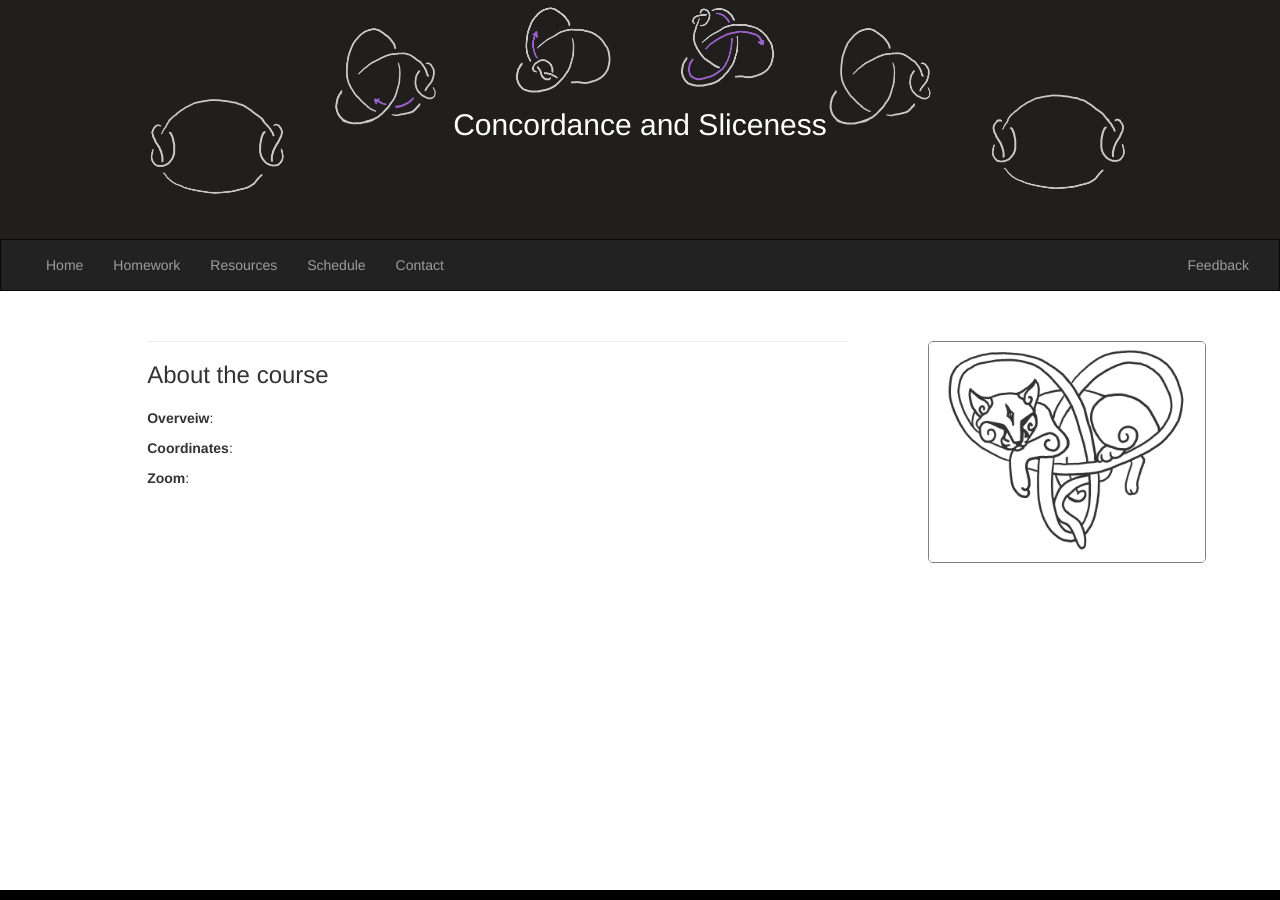
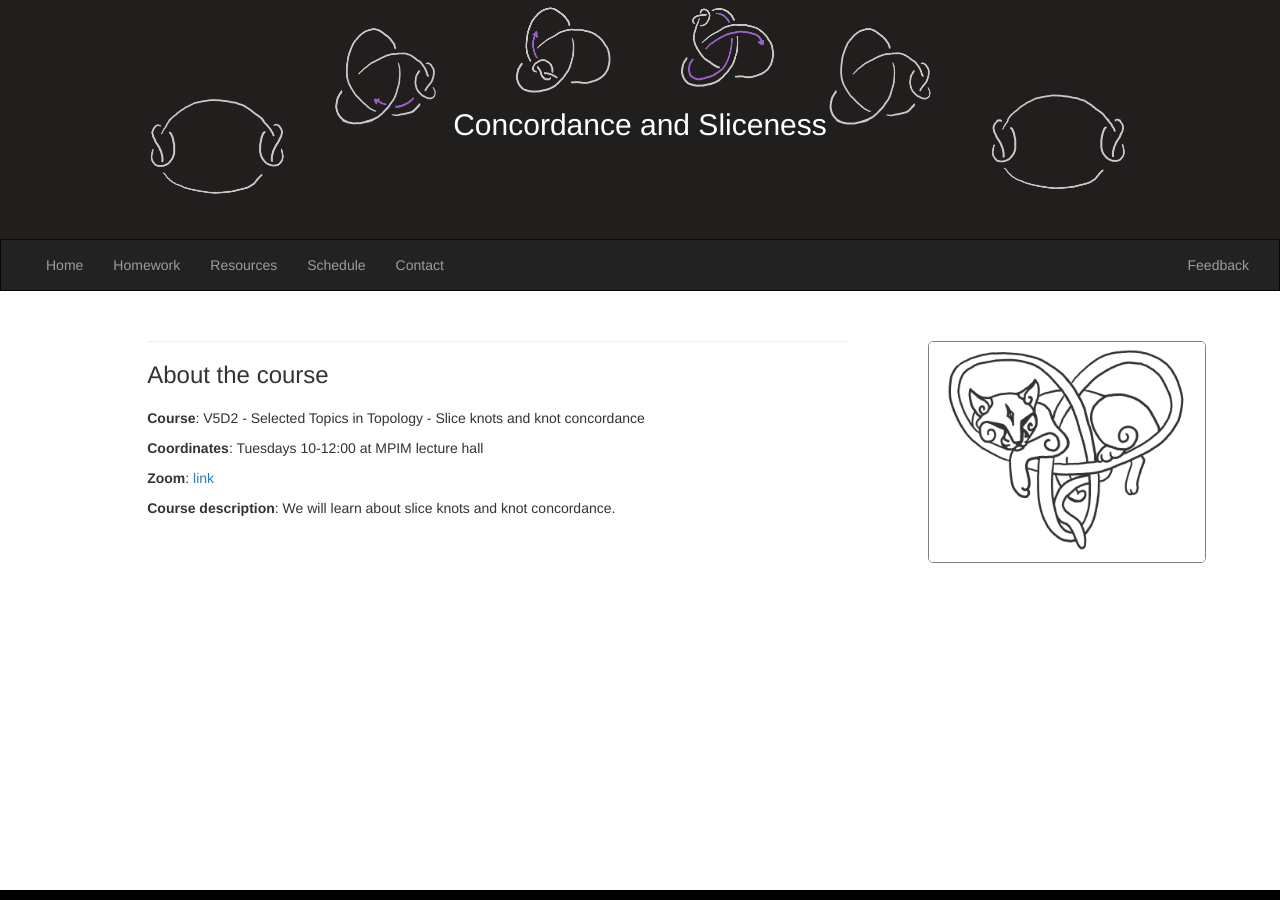
Before and after one commit to imsundberg/concordance, a Jekyll site: the page built from README.md, in a window 1280 px wide. Built offline with Jekyll 4.4.1, drawn with Linux system fonts in a browser that asks for light colours; our own code applies the rules of GitHub Pages for plain Markdown files.

Commit message:
Update home.html

```diff
--- a/_includes/home.html
+++ b/_includes/home.html
@@ -13,21 +13,28 @@
 		<div class="row">
 			<div class="col-sm-2"></div>
 			<div class="col-sm-10" id="space">
-				<b>Overveiw</b>:
+				<b>Course</b>: V5D2 - Selected Topics in Topology - Slice knots and knot concordance
 			</div>
 		</div>
 
 		<div class="row">
 			<div class="col-sm-2"></div>
 			<div class="col-sm-10" id="space">
-				<b>Coordinates</b>:
+				<b>Coordinates</b>: Tuesdays 10-12:00 at MPIM lecture hall
 			</div>
 		</div>
 
 		<div class="row">
 			<div class="col-sm-2"></div>
 			<div class="col-sm-10" id="space">
-				<b>Zoom</b>:
+				<b>Zoom</b>: <a href="">link</a>
+			</div>
+		</div>
+
+		<div class="row">
+			<div class="col-sm-2"></div>
+			<div class="col-sm-10" id="space">
+				<b>Course description</b>: We will learn about slice knots and knot concordance.
 			</div>
 		</div>
 	</div>
```
